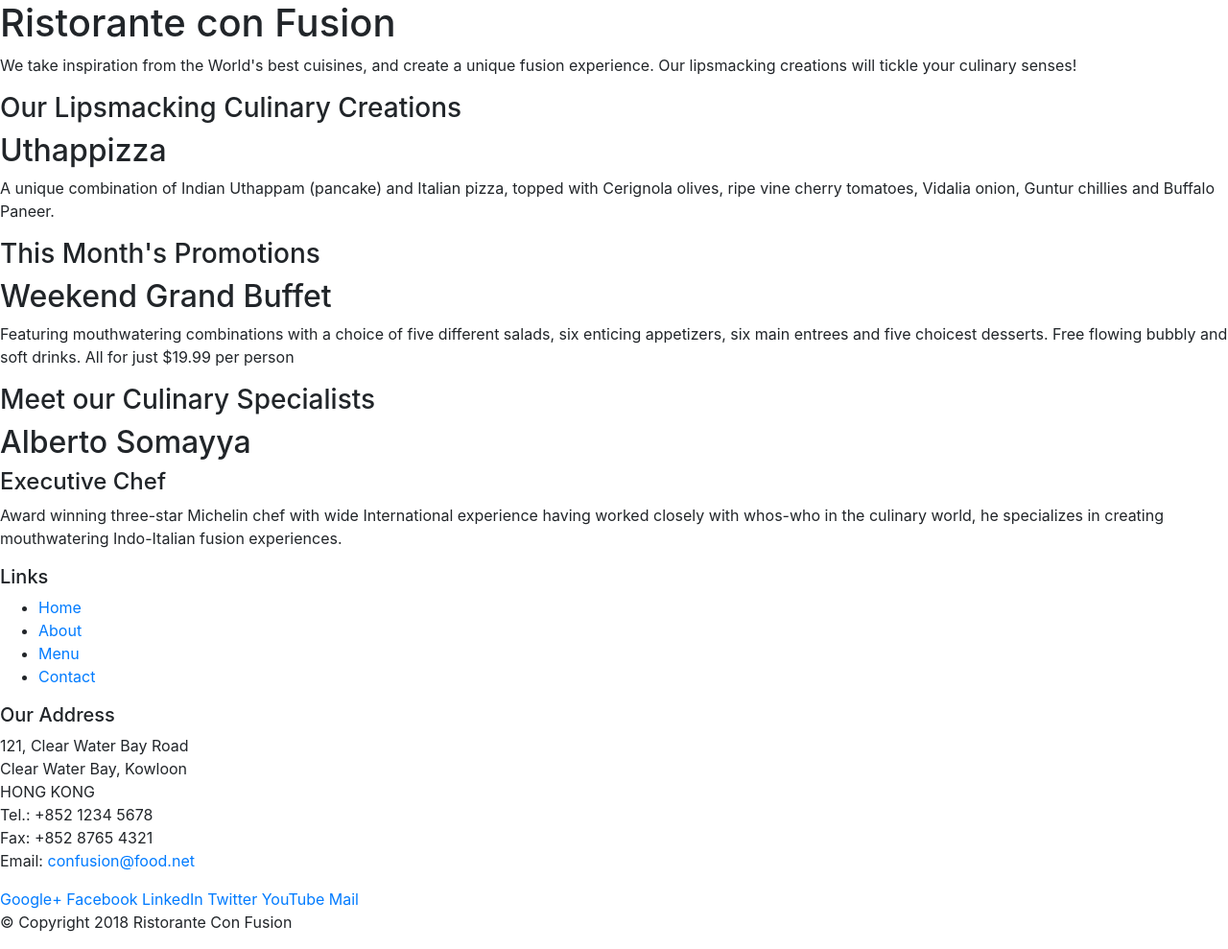
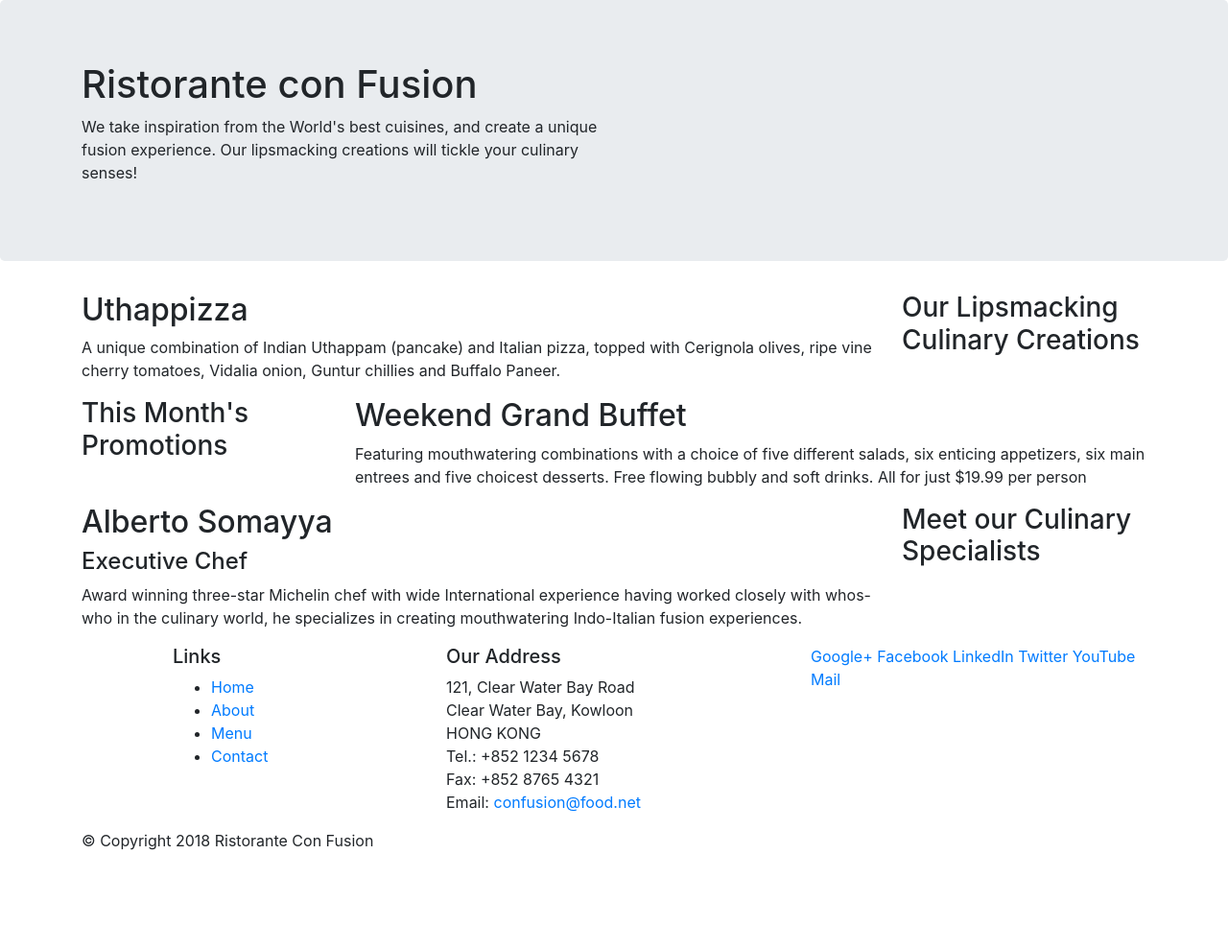
Before and after one commit to mohamedmaged/bootsrap, a website: page index.html in a window 1280 px wide. Shown: the whole page at 96% size. After the commit the page ends 904 px from the top, so only its background shows below. Drawn offline with nearby package versions, Linux system fonts and the light colour scheme.

Commit message:
bootsrap grid

```diff
--- a/index.html
+++ b/index.html
@@ -2,7 +2,6 @@
 <html lang="en">
 
 <head>
-    <title>Ristorante Con Fusion</title>
   <!-- Required meta tags always come first -->
   <meta charset="utf-8">
   <meta name="viewport" content="width=device-width, initial-scale=1, shrink-to-fit=no">
@@ -10,50 +9,52 @@
 
   <!-- Bootstrap CSS -->
   <link rel="stylesheet" href="node_modules/bootstrap/dist/css/bootstrap.min.css">
+
+    <title>Ristorante Con Fusion</title>
 </head>
 
 <body>
 
-    <header>
-        <div>
-            <div>
-                <div>
+    <header class="jumbotron">
+        <div class="container">
+            <div class="row">
+                <div class="col-12 col-sm-6" >
                     <h1>Ristorante con Fusion</h1>
                     <p>We take inspiration from the World's best cuisines, and create a unique fusion experience. Our lipsmacking creations will tickle your culinary senses!</p>
                 </div>
-                <div>
+                <div class="col-12 col-sm">
                 </div>
             </div>
         </div>
     </header>
 
-    <div>
-        <div>
-            <div>
+    <div class="container">
+        <div class="row">
+            <div class="col-12 col-sm-4 order-sm-last col-md-3">
                 <h3>Our Lipsmacking Culinary Creations</h3>
             </div>
-            <div>
+            <div class="col col-sm order-sm-first col-md">
                 <h2>Uthappizza</h2>
                 <p>A unique combination of Indian Uthappam (pancake) and Italian pizza, topped with Cerignola olives, ripe vine cherry tomatoes, Vidalia onion, Guntur chillies and Buffalo Paneer.</p>
             </div>
         </div>
 
 
-        <div>
-            <div>
+        <div class="row">
+            <div class="col-12 col-sm-4 col-md-3">
                 <h3>This Month's Promotions</h3>
             </div>
-            <div>
+            <div class="col col-sm col-md">
                 <h2>Weekend Grand Buffet</h2>
                 <p>Featuring mouthwatering combinations with a choice of five different salads, six enticing appetizers, six main entrees and five choicest desserts. Free flowing bubbly and soft drinks. All for just $19.99 per person </p>
             </div>
         </div>
 
-        <div>
-            <div>
+        <div class="row">
+            <div class="col-12 col-sm-4 order-sm-last col-md-3">
                 <h3>Meet our Culinary Specialists</h3>
             </div>
-            <div>
+            <div class="col col-sm order-sm-first col-md">
                 <h2>Alberto Somayya</h2>
                 <h4>Executive Chef</h4>
                 <p>Award winning three-star Michelin chef with wide International experience having worked closely with whos-who in the culinary world, he specializes in creating mouthwatering Indo-Italian fusion experiences. </p>
@@ -62,9 +63,9 @@
     </div>
 
     <footer>
-        <div>
-            <div>
-                <div>
+        <div class="container">
+            <div class="row">
+                <div class="col-4 offset-1 col-sm-3">
                     <h5>Links</h5>
                     <ul>
                         <li><a href="#">Home</a></li>
@@ -73,7 +74,7 @@
                         <li><a href="#">Contact</a></li>
                     </ul>
                 </div>
-                <div>
+                <div class="col-7 col-sm-4">
                     <h5>Our Address</h5>
                     <address>
 		              121, Clear Water Bay Road<br>
@@ -84,7 +85,7 @@
 		              Email: <a href="mailto:confusion@food.net">confusion@food.net</a>
 		           </address>
                 </div>
-                <div>
+                <div class="col-12 col-sm-4">
                     <div>
                         <a href="http://google.com/+">Google+</a>
                         <a href="http://www.facebook.com/profile.php?id=">Facebook</a>
@@ -95,18 +96,18 @@
                     </div>
                 </div>
            </div>
-           <div>
-                <div>
+           <div class="row">
+                <div class="col-auto">
                     <p>© Copyright 2018 Ristorante Con Fusion</p>
                 </div>
            </div>
         </div>
+
+    </footer>
     <!-- jQuery first, then Popper.js, then Bootstrap JS. -->
   <script src="node_modules/jquery/dist/jquery.slim.min.js"></script>
   <script src="node_modules/popper.js/dist/umd/popper.min.js"></script>
   <script src="node_modules/bootstrap/dist/js/bootstrap.min.js"></script>
-    </footer>
-
 </body>
 
 </html>
```
Lines whose indentation alone changed are shown as unchanged.
